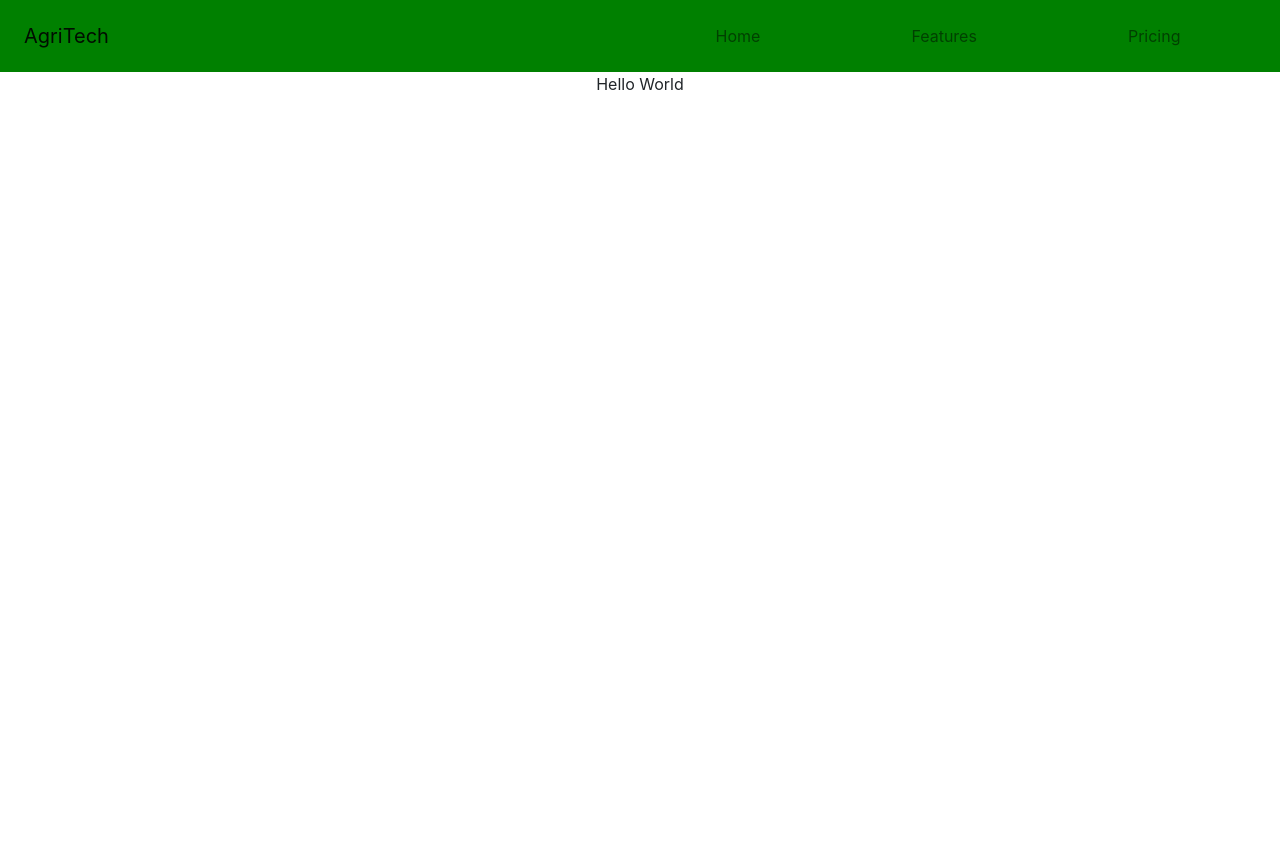
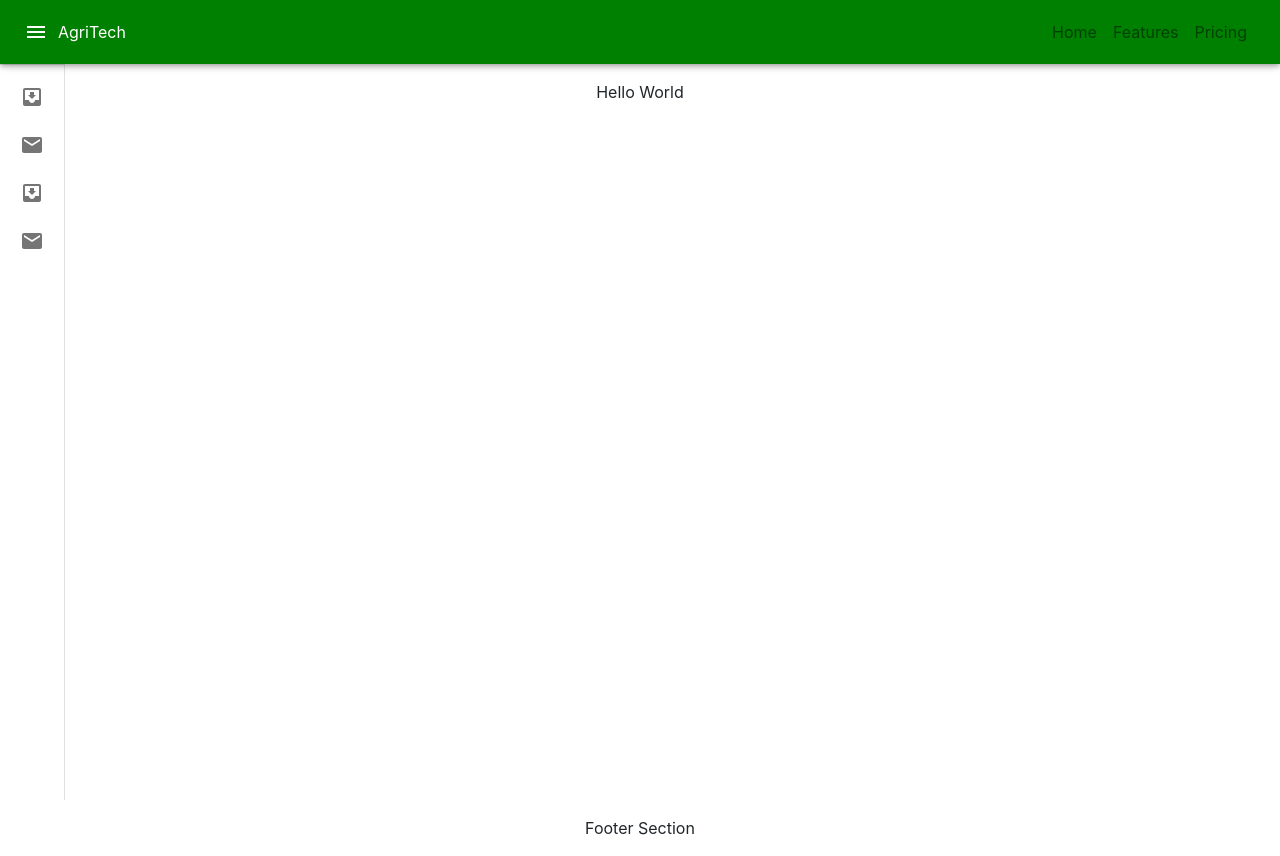
Before and after one commit to GuhanGK/AgriProduct, a React (Create React App) app: page / in a window 1280 px wide. Before the commit the page ends 800 px from the top, so only its background shows below. Built offline with nearby package versions, Linux system fonts and the light colour scheme.

Commit message:
main
the sidebar setup is done 100%

```diff
--- a/package.json
+++ b/package.json
@@ -3,6 +3,10 @@
   "version": "0.1.0",
   "private": true,
   "dependencies": {
+    "@emotion/react": "^11.11.4",
+    "@emotion/styled": "^11.11.5",
+    "@mui/icons-material": "^5.15.15",
+    "@mui/material": "^5.15.15",
     "@reduxjs/toolkit": "^2.2.3",
     "@testing-library/jest-dom": "^5.17.0",
     "@testing-library/react": "^13.4.0",
--- a/src/App.js
+++ b/src/App.js
@@ -31,6 +31,7 @@ function App() {
               <Route element={<ProtectedRoute />}>
                 <Route path="/" element={<Layout />}>
                   <Route path="/" element={<Dashboard />} />
+                  <Route path="/home" element={<Dashboard />} />
                 </Route>
               </Route>
             </Route>
--- a/src/Components/Pages/DashBoard/index.js
+++ b/src/Components/Pages/DashBoard/index.js
@@ -7,7 +7,7 @@ const Dashboard = () => {
         <>
             <DashboardStyle>
                 {/* <Row className="text-center"> */}
-                <p>Hello World</p>
+                <p className="hello_world">Hello World</p>
                 {/* </Row> */}
             </DashboardStyle>
         </>
--- a/src/Components/Pages/DashBoard/style.js
+++ b/src/Components/Pages/DashBoard/style.js
@@ -1,7 +1,10 @@
 import Styled from 'styled-components';
 
 const DashboardStyle = Styled.div`
-
+    .hello_world{
+        height: 90vh;
+        margin-top: 5rem;
+    }
 `;
 
 export default DashboardStyle;
--- a/src/Components/Pages/Footer/index.js
+++ b/src/Components/Pages/Footer/index.js
@@ -0,0 +1,14 @@
+import React from "react";
+import FooterStyle from "./style";
+
+const Footer = () => {
+    return (
+        <>
+            <FooterStyle>
+                <p>Footer Section</p>
+            </FooterStyle>
+        </>
+    )
+}
+
+export default Footer;
--- a/src/Components/Pages/Footer/style.js
+++ b/src/Components/Pages/Footer/style.js
@@ -0,0 +1,7 @@
+import Styled from 'styled-components';
+
+const FooterStyle = Styled.div`
+
+`;
+
+export default FooterStyle;
--- a/src/Components/Pages/Header/style.js
+++ b/src/Components/Pages/Header/style.js
@@ -1,74 +1,76 @@
-import Styled from 'styled-components';
+// import Styled from 'styled-components';
 
-const HeaderStyle = Styled.div`
-    .header_navbar_container{
-        width: 100%;
-        margin: 0;
-        display: flex;
-        justify-content: space-between;
-        background: green;
-        padding: 1rem 1.5rem;
-    }
-    .navbar_container{
-        width: 100%;
-        display: flex;
-        justify-content: space-between;
-        padding: 0;
-    }
-    .navbar-nav {
-        display: flex;
-        flex-direction: unset;
-    }
-    .navbar_toggle_icon{
-        border: none;
-    }
-    .nav_items{
-        display: flex;
-        justify-content: space-around;
-    }
-    .nav_list_container{
-        width: 50%;
-    }
-    .responsive_nav_items{
-        display: flex;
-        flex-direction: column;
-        position: absolute;
-        background: #f4eaf6;
-        height: 100vh;
-        width: 60%;
-        right: -24px;
-        top: -16px;
-        transition-property: width;
-        transition: 2s;
-    }
-    .responsive_contact_details{
-        display: flex;
-        justify-content: center;
-        align-items: center;
-        text-align: justify;
-        border-bottom: 1px solid black;
-        .contact_name{
-            margin-bottom: 0.2rem;
-        }
-        .contact_number{
-             margin-bottom: 0.2rem;
-        }
-    }
-    .contact_profile_icon{
-        width: 80px;
-        height: 80px;
-    }
+// const HeaderStyle = Styled.div`
+//     .header_navbar_container{
+//         width: 100%;
+//         margin: 0;
+//         display: flex;
+//         justify-content: space-between;
+//     }
+//     .navbar_container{
+//         position: sticky;
+//         top: 0;
+//         z-index: 9;
+//         display: flex;
+//         background: green;
+//         justify-content: space-between;
+//         padding: 1rem 1.5rem;
+//         box-shadow: 0 2px 4px rgba(0, 0, 0, 0.1);
+//     }
+//     .navbar-nav {
+//         display: flex;
+//         flex-direction: unset;
+//     }
+//     .navbar_toggle_icon{
+//         border: none;
+//     }
+//     .nav_items{
+//         display: flex;
+//         justify-content: space-around;
+//     }
+//     .nav_list_container{
+//         width: 50%;
+//     }
+//     .responsive_nav_items{
+//         display: flex;
+//         flex-direction: column;
+//         position: absolute;
+//         background: #f4eaf6;
+//         height: 100vh;
+//         width: 60%;
+//         right: -24px;
+//         top: -16px;
+//         transition-property: width;
+//         transition: 2s;
+//     }
+//     .responsive_contact_details{
+//         display: flex;
+//         justify-content: center;
+//         align-items: center;
+//         text-align: justify;
+//         border-bottom: 1px solid black;
+//         .contact_name{
+//             margin-bottom: 0.2rem;
+//         }
+//         .contact_number{
+//              margin-bottom: 0.2rem;
+//         }
+//     }
+//     .contact_profile_icon{
+//         width: 80px;
+//         height: 80px;
+//     }
 
-    @media (min-width: 481px) and (max-width: 767px){
-        .responsive_nav_items{
-            width: 50%;
-        }
-    }
-    @media (min-width: 320px) and (max-width: 480px){
-        .responsive_nav_items{
-            width: 70%;
-        }
-    }
-`;
+//     @media (min-width: 481px) and (max-width: 767px){
+//         .responsive_nav_items{
+//             width: 50%;
+//         }
+//     }
+//     @media (min-width: 320px) and (max-width: 480px){
+//         .responsive_nav_items{
+//             width: 70%;
+//         }
+//     }
+// `;
 
-export default HeaderStyle;
+// export default HeaderStyle;
--- a/src/Components/Pages/Layout/main/index.js
+++ b/src/Components/Pages/Layout/main/index.js
@@ -1,17 +1,156 @@
-import React from "react";
+import React, { useState } from "react";
 import LayoutStyle from "./style";
-import Header from "../../Header";
 import { Outlet } from "react-router-dom";
+import Footer from "../../Footer";
+import List from '@mui/material/List';
+import ListItem from '@mui/material/ListItem';
+import ListItemButton from '@mui/material/ListItemButton';
+import ListItemIcon from '@mui/material/ListItemIcon';
+import ListItemText from '@mui/material/ListItemText';
+import MailIcon from '@mui/icons-material/Mail';
+import InboxIcon from '@mui/icons-material/MoveToInbox';
+import Toolbar from '@mui/material/Toolbar';
+import Drawer from '@mui/material/Drawer';
+import Divider from '@mui/material/Divider';
+import ChevronLeftIcon from '@mui/icons-material/ChevronLeft';
+import ChevronRightIcon from '@mui/icons-material/ChevronRight';
+import { styled, useTheme } from '@mui/material/styles';
+import IconButton from '@mui/material/IconButton';
+import MuiAppBar from '@mui/material/AppBar';
+import MenuIcon from '@mui/icons-material/Menu';
+import { Row, Navbar, Nav } from "react-bootstrap";
+import { GiHamburgerMenu } from "react-icons/gi";
+import { IoIosContact } from "react-icons/io";
+
+const drawerWidth = 240;
+
+const DrawerHeader = styled('div')(({ theme }) => ({
+    display: 'flex',
+    alignItems: 'center',
+    padding: theme.spacing(0, 1),
+    ...theme.mixins.toolbar,
+    justifyContent: 'flex-end',
+}));
 
 const Layout = () => {
+    const theme = useTheme();
+    const [mobileOpen, setMobileOpen] = useState(false);
+    const [isClosing, setIsClosing] = useState(false);
+
+    const handleDrawerClose = () => {
+        setIsClosing(true);
+        setMobileOpen(false);
+    };
+
+    const handleDrawerTransitionEnd = () => {
+        setIsClosing(false);
+    };
+
+    const handleDrawerOpen = () => {
+        setMobileOpen(!mobileOpen);
+    };
+
+    const AppBar = styled(MuiAppBar, {
+        shouldForwardProp: (prop) => prop !== 'open',
+    })(({ theme, open }) => ({
+        zIndex: theme.zIndex.drawer + 1,
+        transition: theme.transitions.create(['width', 'margin'], {
+            easing: theme.transitions.easing.sharp,
+            duration: theme.transitions.duration.leavingScreen,
+        }),
+        ...(open && {
+            marginLeft: drawerWidth,
+            width: `calc(100% - ${drawerWidth}px)`,
+            transition: theme.transitions.create(['width', 'margin'], {
+                easing: theme.transitions.easing.sharp,
+                duration: theme.transitions.duration.enteringScreen,
+            }),
+        }),
+    }));
+
+    const menuItems = [
+        { text: 'Inbox', icon: <InboxIcon /> },
+        { text: 'Starred', icon: <MailIcon /> },
+        { text: 'Send email', icon: <InboxIcon /> },
+        { text: 'Drafts', icon: <MailIcon /> }
+    ];
+
     return (
-        <>
-            <LayoutStyle>
-                <Header />
-                <Outlet />
-            </LayoutStyle>
-        </>
-    )
+        <LayoutStyle mobileOpen={mobileOpen}>
+            <AppBar position="fixed" open={mobileOpen}>
+                <Toolbar className="header_toolbar_container">
+                    <div
+                        className="header_toolbar_items"
+                        color="inherit"
+                        aria-label="open drawer"
+                        edge="start"
+                        sx={{
+                            marginRight: 5,
+                            ...(mobileOpen && { display: 'none' }),
+                        }}
+                    >
+                        <div className="menu_icon_section">
+                            <MenuIcon className="header_menu_icon" onClick={handleDrawerOpen} />
+                            <p className="project_header">AgriTech</p>
+                        </div>
+
+                        <Row className="header_navbar_container">
+                            <Navbar collapseOnSelect expand="lg" className="navbar_container">
+                                <Nav>
+                                    <Nav.Link href="#home">Home</Nav.Link>
+                                    <Nav.Link href="#features">Features</Nav.Link>
+                                    <Nav.Link href="#pricing">Pricing</Nav.Link>
+                                </Nav>
+                            </Navbar>
+                        </Row>
+                    </div>
+                </Toolbar>
+            </AppBar>
+            <Drawer
+                variant="permanent"
+                open={mobileOpen}
+                onTransitionEnd={handleDrawerTransitionEnd}
+                onClose={handleDrawerClose}
+                ModalProps={{
+                    keepMounted: true,
+                }}
+                className="sidebar_drawer"
+            >
+                <DrawerHeader>
+                    <IconButton onClick={handleDrawerClose}>
+                        {theme.direction === 'ltr' ? <ChevronLeftIcon /> : <ChevronRightIcon />}
+                    </IconButton>
+                </DrawerHeader>
+                <Divider />
+                <List>
+                    {menuItems.map((item, index) => (
+                        <ListItem key={index} disablePadding sx={{ display: 'block' }}>
+                            <ListItemButton
+                                sx={{
+                                    minHeight: 48,
+                                    justifyContent: mobileOpen ? 'initial' : 'center',
+                                    px: 2.5,
+                                }}
+                            >
+                                <ListItemIcon
+                                    sx={{
+                                        minWidth: 0,
+                                        mr: mobileOpen ? 3 : 'auto',
+                                        justifyContent: 'center',
+                                    }}
+                                >
+                                    {item.icon}
+                                </ListItemIcon>
+                                <ListItemText primary={item.text} sx={{ display: mobileOpen ? "block" : "none" }} />
+                            </ListItemButton>
+                        </ListItem>
+                    ))}
+                </List>
+            </Drawer>
+            <Outlet />
+            <Footer />
+        </LayoutStyle>
+    );
 }
 
 export default Layout;
--- a/src/Components/Pages/Layout/main/style.js
+++ b/src/Components/Pages/Layout/main/style.js
@@ -1,7 +1,36 @@
 import Styled from 'styled-components';
 
 const LayoutStyle = Styled.div`
-
+    .header_toolbar_container{
+        width: 100%;
+        background: green !important;
+    }
+    .header_toolbar_items{
+        width: 100%;
+        margin: 0;
+        display: flex;
+        justify-content: space-between;
+        :hover{
+            background-color: unset;
+        }
+    }
+    .header_toolbar_items:hover{
+        background-color: unset;
+    }
+    .menu_icon_section{
+        display: flex;
+        align-items: center;
+        gap: 10px;
+        .project_header{
+            margin-bottom: 0rem;
+        }
+    }
+    .sidebar_drawer .css-12i7wg6-MuiPaper-root-MuiDrawer-paper{
+        width: ${props => props.mobileOpen ? "240px" : "auto"}
+    }
+    .header_menu_icon{
+        cursor: pointer;
+    }
 `;
 
 export default LayoutStyle;
```
Also changed, not shown: 1 other file (tests, documents, lock files or other folders).
